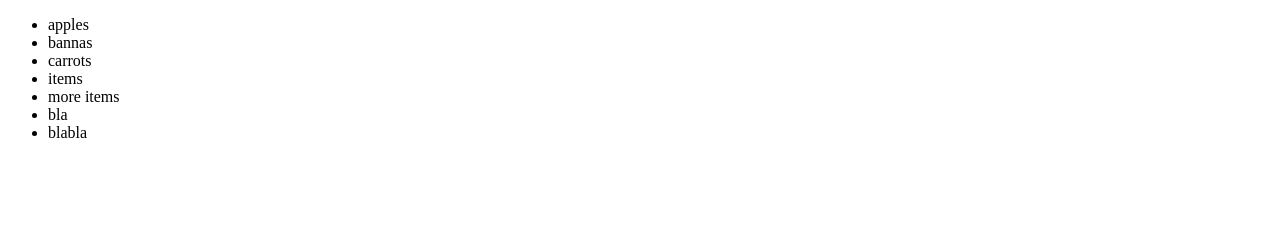
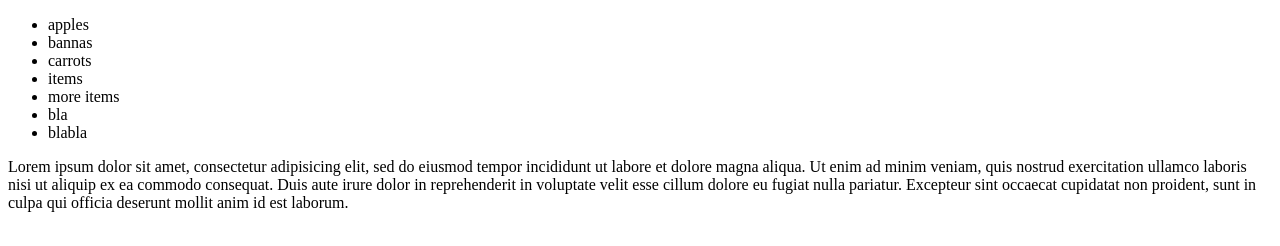
Before and after one commit to danielsimi1900/test1_github, a plain HTML site: page index.html in a window 1280 px wide. Drawn offline with Linux system fonts and the light colour scheme.

Commit message:
new text added

```diff
--- a/index.html
+++ b/index.html
@@ -15,5 +15,10 @@
             <li>blabla</li>
         </ul>
 
+        <div class="test1">
+            <p>Lorem ipsum dolor sit amet, consectetur adipisicing elit, sed do eiusmod tempor incididunt ut labore et dolore magna aliqua. Ut enim ad minim veniam, quis nostrud exercitation ullamco laboris nisi ut aliquip ex ea commodo consequat. Duis aute irure dolor in reprehenderit in voluptate velit esse cillum dolore eu fugiat nulla pariatur. Excepteur sint occaecat cupidatat non proident, sunt in culpa qui officia deserunt mollit anim id est laborum.</p>
+
+        </div>
+
     </body>
 </html>
```
